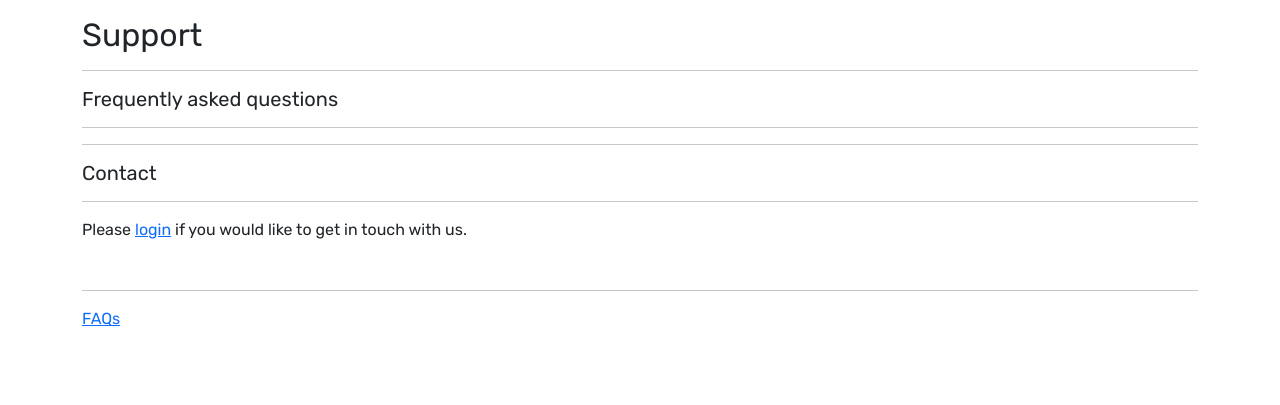
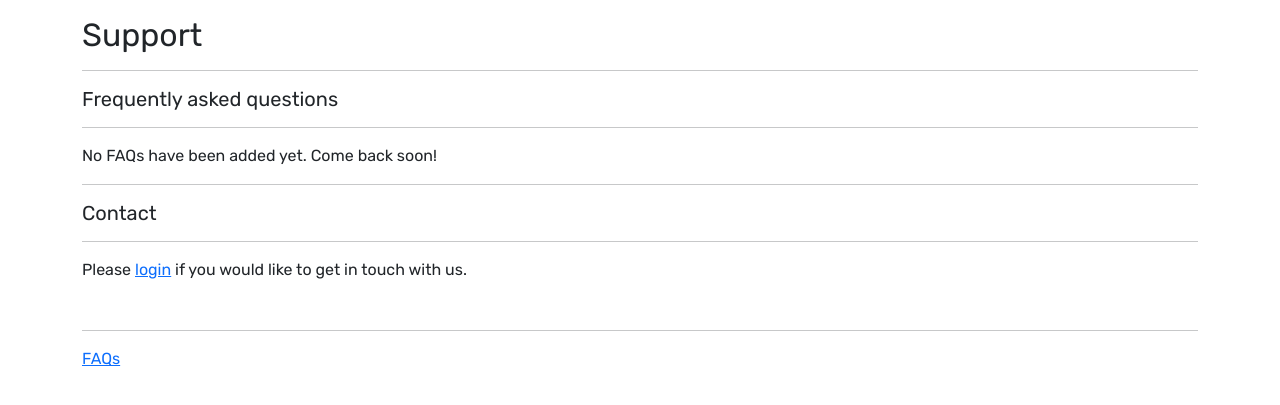
Before and after one commit to jts272/pp5-retro-replay, a Django app: page /support/ in a window 1280 px wide. Shown: the part 98-503 px from the top of the page. Run offline with Django 3.2, Linux system fonts and the light colour scheme; data that the repository does not hold is empty; some libraries are stand-ins or nearby versions; some web fonts are replaced.

Commit message:
feat: render guard clause on support page where no FAQs exist

```diff
--- a/support/templates/support/support.html
+++ b/support/templates/support/support.html
@@ -11,6 +11,9 @@
       <!-- FAQ section -->
       <h5>Frequently asked questions</h5>
       <hr />
+      {% if not faqs %}
+        <p>No FAQs have been added yet. Come back soon!</p>
+      {% else %}
         <!-- Bootstrap 5 accordion -->
         <!-- https://getbootstrap.com/docs/5.3/components/accordion/#example -->
         <div class="accordion" id="accordionExample">
@@ -50,6 +53,7 @@
           </div>
           <!-- END Add FAQ control -->
         {% endif %}
+      {% endif %}
       <!-- END FAQ section -->
       {% if not request.user.is_superuser %}
         <hr />
```
Lines whose indentation alone changed are shown as unchanged.
